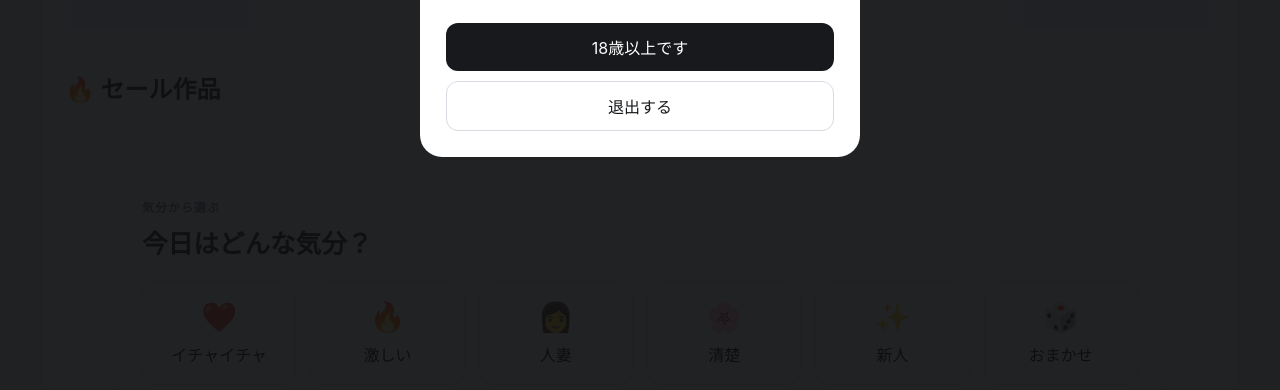
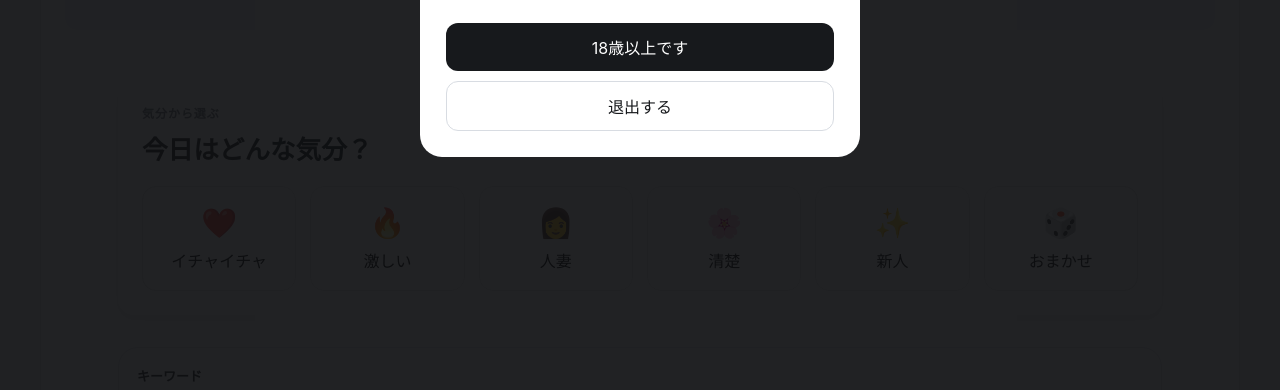
Before and after one commit to kuwa0618/-fanza-dashboard, a website: page index.html in a window 1280 px wide. Shown: the part 405-795 px from the top of the page. Drawn offline with Linux system fonts and the light colour scheme; no server answers.

Commit message:
Update index.html

```diff
--- a/index.html
+++ b/index.html
@@ -78,10 +78,6 @@
       ランキングを読み込んでいます...
     </p>
   </div>
-<section id="hundredYenArea" style="margin-top:40px;">
- <h2>🔥 セール作品</h2>
-  <div id="hundredYenResults" class="cards"></div>
-</section>
 
  <main>
   <section class="mood-panel">
```
